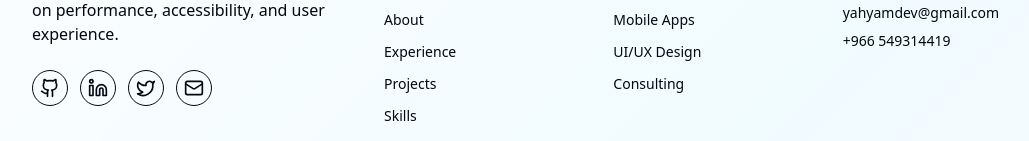
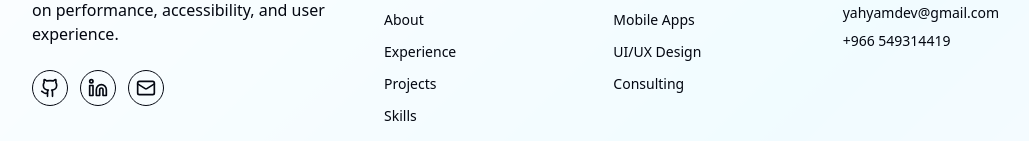
Before and after one commit to Bilker1422/my-portfolio, a Next.js app: page / in a window 1280 px wide. Shown: the part 2653-2794 px from the top of the page, without its empty margins (96-1125 px from the left). Built offline with nearby package versions, Linux system fonts and the light colour scheme.

Commit message:
fix: correct LinkedIn URL and remove unused Twitter link in Footer component

```diff
--- a/components/Footer.tsx
+++ b/components/Footer.tsx
@@ -14,15 +14,14 @@ export default function Footer() {
     },
     {
       icon: <Linkedin className="h-5 w-5" />,
-      href: "#linkedin",
+      href: "#https://www.linkedin.com/in/yahya-mahdali/",
       label: "LinkedIn",
     },
     {
-      icon: <Twitter className="h-5 w-5" />,
-      href: "#twitter",
-      label: "Twitter",
+      icon: <Mail className="h-5 w-5" />,
+      href: "mailto:yahyamdev@gmail.com",
+      label: "Email",
     },
-    { icon: <Mail className="h-5 w-5" />, href: "#contact", label: "Email" },
   ];
 
   const footerLinks = [
--- a/components/HeroSection.tsx
+++ b/components/HeroSection.tsx
@@ -469,7 +469,6 @@ export default function HeroSection({
                 Resume
               </Button>
             </a>
-            ``
           </motion.div>
         </motion.div>
 
```
